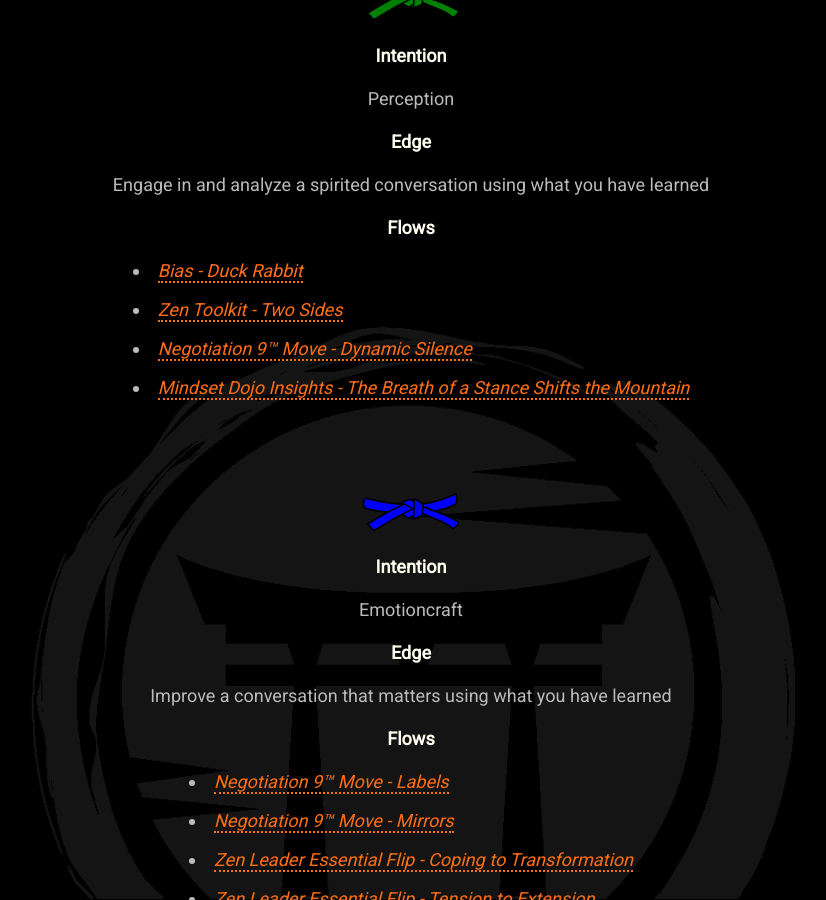
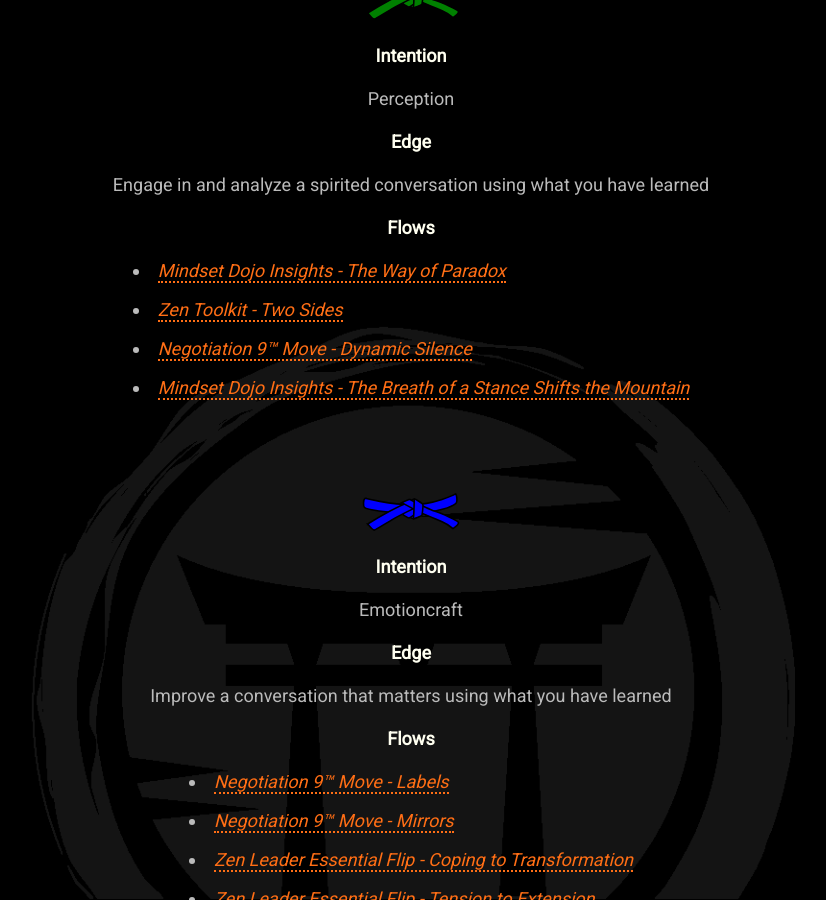
Before and after one commit to mindset-dojo/mindset-dojo.github.io, a Jekyll site: the page built from program.md, in a window 1280 px wide and 900 px high, scrolled down 3120 px. Shown: the whole window, without its empty margins (229-1055 px from the left). Built offline with Jekyll 4.4.1, drawn with Linux system fonts in a browser that asks for light colours; some web fonts are replaced.

Commit message:
refactor(program): replace bias - duck rabbit video with mindset dojo insights paradox article.

```diff
--- a/_data/program.yaml
+++ b/_data/program.yaml
@@ -71,8 +71,8 @@ levels:
     intention: Perception
     edge: Engage in and analyze a spirited conversation using what you have learned
     flows:
-      - label: Bias - Duck Rabbit
-        url: https://www.youtube.com/watch?v=36AqMX5uua4
+      - label: Mindset Dojo Insights - The Way of Paradox
+        url: https://medium.com/p/a816cdbe685e
       - label: Zen Toolkit - Two Sides
         url: https://vimeo.com/944663134/d4f1c4f333
       - label: Negotiation 9™ Move - Dynamic Silence
```
